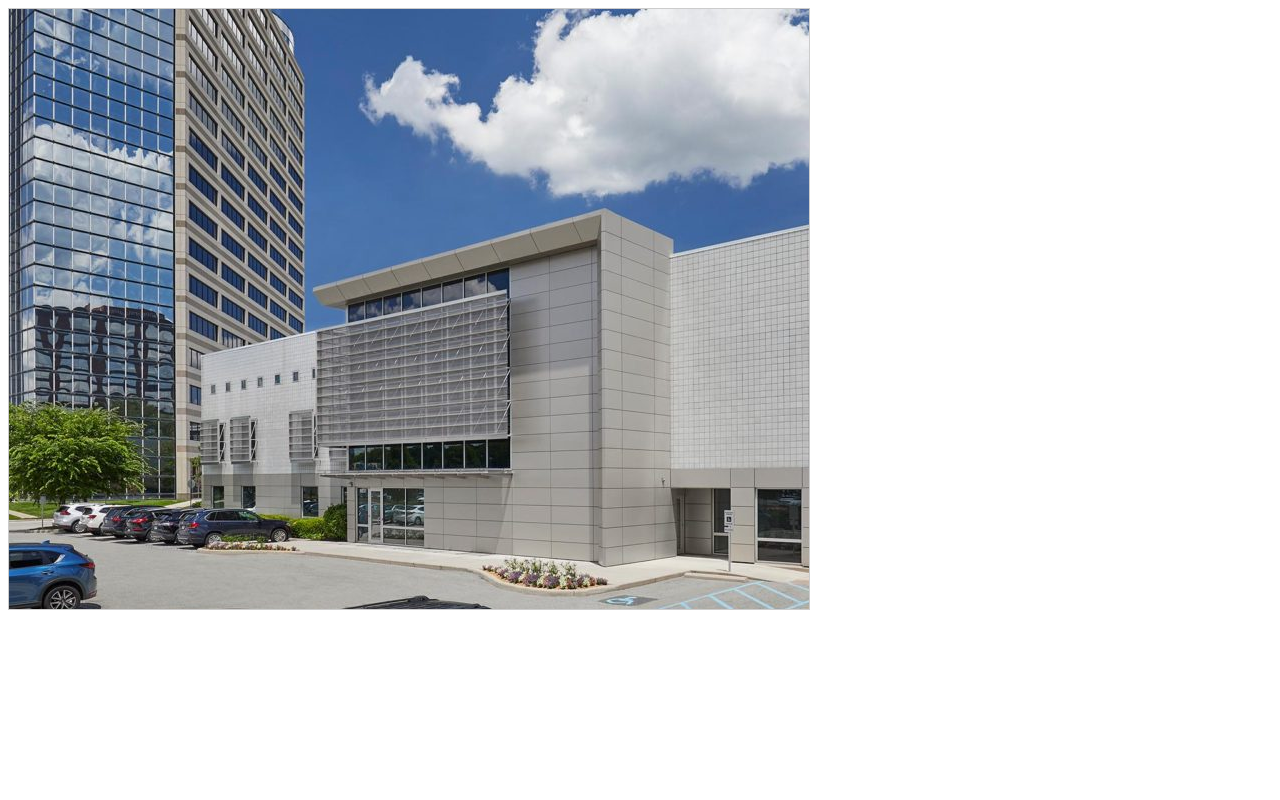
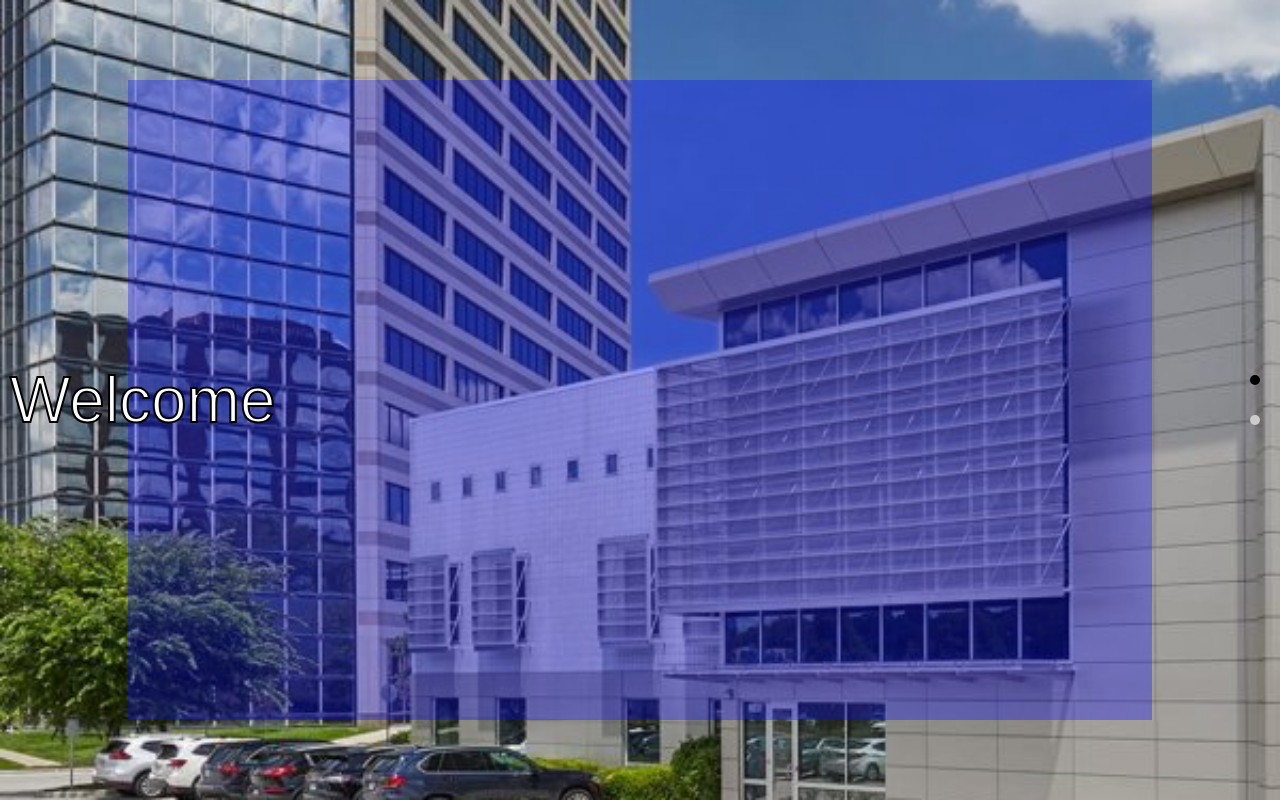
Before and after one commit to jayb2009/.github.io, a plain HTML site: page index.html in a window 1280 px wide. Drawn offline with Linux system fonts and the light colour scheme.

Commit message:
Update index.html

```diff
--- a/index.html
+++ b/index.html
@@ -3,69 +3,111 @@
 <head>
     <meta charset="UTF-8">
     <meta name="viewport" content="width=device-width, initial-scale=1.0">
-    <title>Pan and Zoom Image</title>
+    <title>Illustration Panning with Map Overlay</title>
     <style>
-        #imageContainer {
-            width: 800px;
-            height: 600px;
+        body {
+            margin: 0;
+            font-family: Arial, sans-serif;
+            overflow-x: hidden;
+        }
+        #container {
+            position: relative;
+            width: 100%;
+            height: 100vh;
             overflow: hidden;
-            position: relative;
-            border: 1px solid #ccc;
         }
-        #panZoomImage {
+        .illustration {
             position: absolute;
-            top: 0;
-            left: 0;
-            max-width: none;
-            cursor: move;
+            width: 200%;
+            height: 100%;
+            background-size: cover;
+            background-position: center;
+            transition: transform 0.5s ease;
         }
+        #ill1 { background-image: url('https://raw.githubusercontent.com/jayb2009/.github.io/main/cso01.jpg'); }
+        #ill2 { background-image: url('https://raw.githubusercontent.com/jayb2009/.github.io/main/cso01.jpg'); left: 100%; }
+        #mapOverlay {
+            position: absolute;
+            width: 100%;
+            height: 100%;
+            background: rgba(0, 0, 255, 0.3);
+            clip-path: polygon(10% 10%, 90% 10%, 90% 90%, 10% 90%);
+        }
+        #welcome {
+            position: absolute;
+            left: 10px;
+            top: 50%;
+            transform: translateY(-50%);
+            color: white;
+            font-size: 4em;
+            -webkit-text-stroke: 2px black;
+            text-stroke: 2px black;
+            opacity: 1;
+            transition: opacity 0.5s ease;
+        }
+        #sidebar {
+            position: fixed;
+            right: 20px;
+            top: 50%;
+            transform: translateY(-50%);
+            display: flex;
+            flex-direction: column;
+            align-items: center;
+        }
+        .nav-dot {
+            width: 10px;
+            height: 10px;
+            background: #ccc;
+            border-radius: 50%;
+            margin: 15px 0;
+            cursor: pointer;
+            transition: background 0.3s;
+        }
+        .nav-dot.active { background: #000; }
     </style>
 </head>
 <body>
-    <div id="imageContainer">
-        <img id="panZoomImage" src="https://raw.githubusercontent.com/jayb2009/.github.io/main/cso01.jpg" alt="Pan and Zoom Image">
+    <div id="container">
+        <div id="ill1" class="illustration"></div>
+        <div id="ill2" class="illustration"></div>
+        <div id="mapOverlay"></div>
+        <div id="welcome">Welcome</div>
+    </div>
+    <div id="sidebar">
+        <div class="nav-dot active" data-index="0"></div>
+        <div class="nav-dot" data-index="1"></div>
     </div>
 
     <script>
-        const container = document.getElementById('imageContainer');
-        const img = document.getElementById('panZoomImage');
-        let isDragging = false;
-        let startX, startY, initialX, initialY;
-        let scale = 1;
+        const illustrations = document.querySelectorAll('.illustration');
+        const navDots = document.querySelectorAll('.nav-dot');
+        const welcome = document.getElementById('welcome');
+        let currentIndex = 0;
 
-        container.addEventListener('wheel', (e) => {
+        function updateView() {
+            illustrations.forEach((ill, index) => {
+                ill.style.transform = `translateX(-${currentIndex * 100}%)`;
+                navDots.forEach(dot => dot.classList.remove('active'));
+                navDots[currentIndex].classList.add('active');
+                welcome.style.opacity = currentIndex === 0 ? 1 : 0;
+            });
+        }
+
+        document.addEventListener('wheel', (e) => {
             e.preventDefault();
-            const delta = e.deltaY * -0.01;
-            scale = Math.min(Math.max(0.1, scale + delta), 10);
-            img.style.transform = `scale(${scale})`;
+            if (e.deltaY > 0 && currentIndex < illustrations.length - 1) {
+                currentIndex++;
+            } else if (e.deltaY < 0 && currentIndex > 0) {
+                currentIndex--;
+            }
+            updateView();
         });
 
-        container.addEventListener('mousedown', (e) => {
-            isDragging = true;
-            startX = e.clientX;
-            startY = e.clientY;
-            initialX = parseFloat(img.style.left) || 0;
-            initialY = parseFloat(img.style.top) || 0;
-            img.style.transition = 'none';
-        });
-
-        document.addEventListener('mousemove', (e) => {
-            if (isDragging) {
-                const dx = e.clientX - startX;
-                const dy = e.clientY - startY;
-                img.style.left = `${initialX + dx}px`;
-                img.style.top = `${initialY + dy}px`;
-            }
-        });
-
-        document.addEventListener('mouseup', () => {
-            isDragging = false;
-            img.style.transition = 'all 0.2s ease';
-        });
-
-        document.addEventListener('mouseleave', () => {
-            isDragging = false;
-            img.style.transition = 'all 0.2s ease';
+        navDots.forEach(dot => {
+            dot.addEventListener('click', () => {
+                currentIndex = parseInt(dot.getAttribute('data-index'));
+                updateView();
+            });
         });
     </script>
 </body>
```
